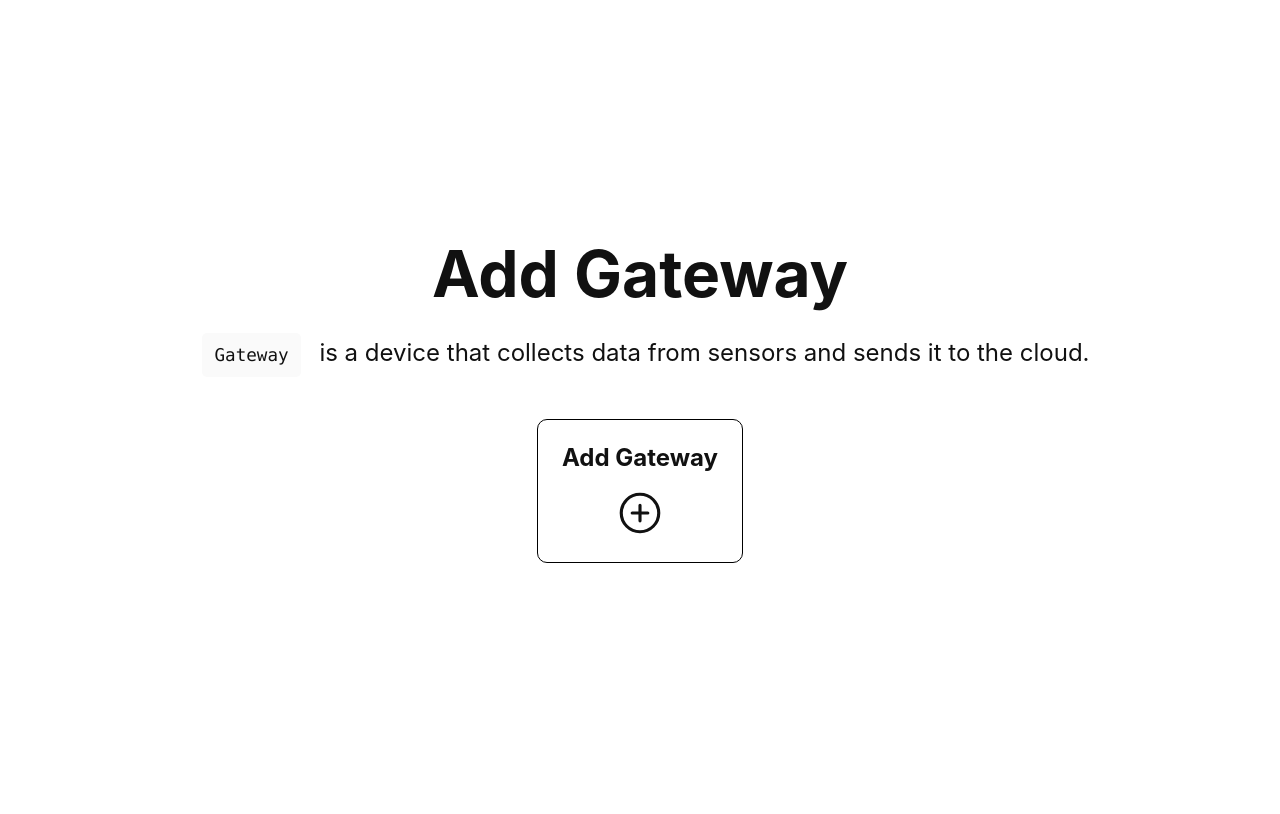
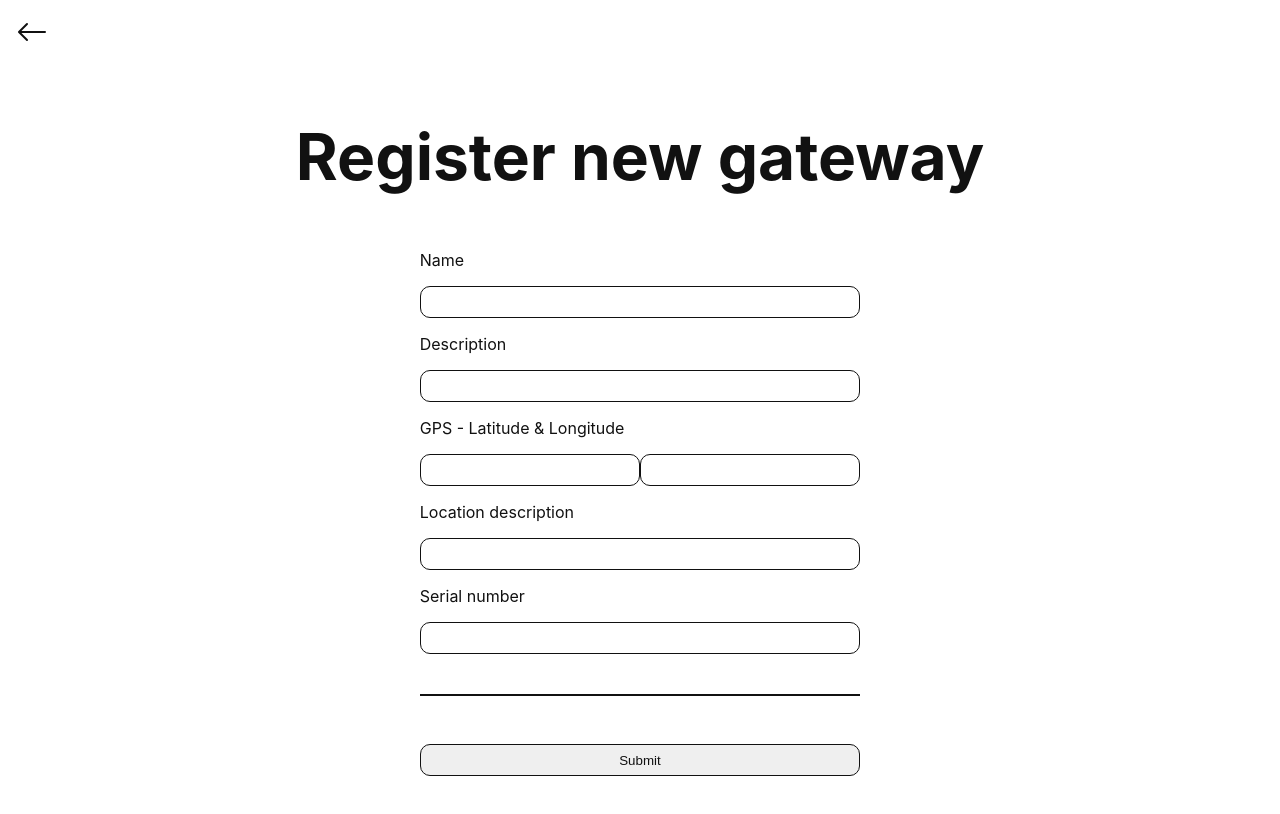
Before and after one commit to 1fc0nfig/meteopoint, a Next.js app: page /add-gateway in a window 1280 px wide. Shown: the top 814 px of the page. Built offline with nearby package versions, Linux system fonts and the light colour scheme.

Commit message:
gateway form added, toasts, goe, etc.

```diff
--- a/components/cards.tsx
+++ b/components/cards.tsx
@@ -14,6 +14,8 @@ const FlexContainer = styled.div`
   margin-top: 1.5rem;
 
   height: min-content;
+
+  aspect-ratio: 1/1;
 
   @media (max-width: 600px) {
     margin-top: 1.5rem;
@@ -34,6 +36,7 @@ const Card = styled(Link)`
   transition: all 0.15s ease-in-out;
 
   width: 100%;
+  height: 100%;
 
   &:hover,
   :focus,
--- /dev/null
+++ b/components/gatewayform.tsx
@@ -0,0 +1,204 @@
+// Gateway form
+//
+// Path: components/gatewayform.tsx
+// Compare this snippet from pages/index.tsx:
+
+import Head from "next/head";
+import {
+  Container,
+  Main,
+  CardGrid,
+  Title,
+  Description,
+  CodeTag,
+} from "../components/sharedstyles";
+import { Gateway, Location } from "../pages/index";
+import styled from "styled-components";
+import { useEffect, useState } from "react";
+import { toast } from "react-toastify";
+
+const Form = styled.form`
+  display: flex;
+  flex-direction: column;
+  align-items: center;
+  justify-content: center;
+
+  width: 80%;
+  margin: 3rem auto;
+`;
+
+const Input = styled.input`
+  width: 100%;
+  height: 2rem;
+  margin: 0.5rem 0;
+  padding: 0.5rem;
+  border: 1px solid ${({ theme }) => theme.colors.border};
+  border-radius: 10px;
+`;
+
+const Row = styled.div`
+  display: flex;
+  flex-direction: row;
+  align-items: center;
+  justify-content: space-between;
+  width: 100%;
+`;
+
+const Column = styled.div`
+  display: flex;
+  flex-direction: column;
+  justify-content: center;
+  width: 80%;
+`;
+
+const Label = styled.label`
+  margin: 0.5rem 0;
+`;
+
+const Button = styled.button`
+  width: 100%;
+  height: 2rem;
+  margin: 1rem 0;
+  padding: 0.5rem;
+  border: 1px solid ${({ theme }) => theme.colors.primary};
+  border-radius: 10px;
+  text-align: center;
+  color: ${({ theme }) => theme.colors.primary};
+
+  transition: all 0.15s ease-in-out;
+
+  &:hover,
+  :focus,
+  :active {
+    cursor: pointer;
+    color: ${({ theme }) => theme.colors.secondary};
+    border-color: ${({ theme }) => theme.colors.secondary};
+    transform: scale(1.1);
+  }
+`;
+
+const Divider = styled.hr`
+  width: 100%;
+  margin: 2rem 0;
+  border: 1px solid ${({ theme }) => theme.colors.border};
+`;
+
+export interface GatewayFormProps {
+  gateway?: Gateway;
+  onSubmit?: (e: React.FormEvent<HTMLFormElement>) => void;
+}
+
+const GatewayForm = (props: GatewayFormProps) => {
+  const [gateway, setGateway] = useState<Gateway | null>(props.gateway);
+  const [location, setLocation] = useState<Location | null>(null);
+
+  // Permission prompt will be displayed to the user
+  // You can show a location permission request to the user
+  // and handle the result accordingly
+  const handlePermission = () => {
+    navigator.permissions
+      .query({ name: "geolocation" })
+      .then(function (result) {
+        if (result.state === "granted") {
+          // User has granted permission
+          toast.success("Location permission granted.");
+          navigator.geolocation.getCurrentPosition((position) => {
+            setLocation({
+              coordinates: [
+                position.coords.latitude,
+                position.coords.longitude,
+              ],
+              description: "Current location",
+              type: "Point",
+            });
+          });
+        } else if (result.state === "denied") {
+          // User has denied permission
+          toast.error(
+            "Location permission denied. You can consent again in browser settings."
+          );
+        }
+      });
+  };
+
+  useEffect(() => {
+    if ("geolocation" in navigator) {
+      navigator.permissions
+        .query({ name: "geolocation" })
+        .then(function (result) {
+          console.log(result);
+          if (result.state === "granted") {
+            // Permission has already been granted
+            toast.info("Using current location.");
+            navigator.geolocation.getCurrentPosition((position) => {
+              setLocation({
+                coordinates: [
+                  position.coords.latitude,
+                  position.coords.longitude,
+                ],
+                description: "Current location",
+                type: "Point",
+              });
+            });
+          } else if (result.state === "prompt") {
+            // Wait for user input to consent
+            handlePermission();
+          } else if (result.state === "denied") {
+            // Permission has been denied
+            toast.error(
+              "Location permission denied. You can consent again in browser settings."
+            );
+          }
+        });
+    } else {
+      // Geolocation is not supported by the browser
+      // Handle the lack of support accordingly
+      toast.error("Geolocation is not supported by your browser.");
+    }
+  }, []);
+
+  return (
+    <>
+      <Form onSubmit={(e) => props.onSubmit(e)}>
+        <Column>
+          <Label htmlFor="name">Name</Label>
+          <Input type="text" id="name" name="name" />
+          <Label htmlFor="serial">Description</Label>
+          <Input type="text" id="serial" name="description" />
+          <Label>GPS - Latitude & Longitude</Label>
+          <Row>
+            <Input
+              type="number"
+              id="latitude"
+              name="latitude"
+              value={location !== null ? location.coordinates[1] : ""}
+            />
+            <Input
+              type="number"
+              id="longitude"
+              name="longitude"
+              value={location !== null ? location.coordinates[0] : ""}
+            />
+            {/* <Button onClick={handlePermission}>
+              Request Location Permission
+            </Button> */}
+          </Row>
+          <Label htmlFor="location">Location description</Label>
+          <Input
+            type="text"
+            id="location"
+            name="location"
+            value={location !== null ? location.description : ""}
+          />
+
+          <Label htmlFor="gmid">Serial number</Label>
+          <Input type="text" id="gmid" name="gmid" />
+          <Divider />
+          <Button type="submit">Submit</Button>
+        </Column>
+      </Form>
+    </>
+  );
+};
+
+export default GatewayForm;
--- a/components/globalstyles.tsx
+++ b/components/globalstyles.tsx
@@ -5,7 +5,7 @@ const GlobalStyle = createGlobalStyle`
   body {
     color: ${({ theme }) => theme.colors.primary};
     padding: 0;
-    margin: 0;
+    margin: 0 2rem;
     font-family: -apple-system, BlinkMacSystemFont, Segoe UI, Roboto, Oxygen,
       Ubuntu, Cantarell, Fira Sans, Droid Sans, Helvetica Neue, sans-serif;
   }
--- a/components/sharedstyles.tsx
+++ b/components/sharedstyles.tsx
@@ -2,9 +2,10 @@ import styled from "styled-components";
 
 const Container = styled.div`
   padding: 0 0.5rem;
+  margin-top: 2.5rem;
   display: flex;
   flex-flow: column nowrap;
-  justify-content: center;
+  justify-content: flex-start;
   align-items: center;
   height: 100vh;
   min-height: 100vh;
@@ -15,34 +16,42 @@ const Main = styled.main`
   flex: 1;
   display: flex;
   flex-flow: column nowrap;
-  justify-content: center;
+  justify-content: flex-start;
   align-items: center;
   align-content: center;
 `
 
 const CardGrid = styled.div`
-  padding: 5rem 0;
+  margin: 5rem 0;
   flex: 1;
   display: grid;
-  grid-template-columns: 1fr 1fr;
+  grid-template-columns: 1fr 1fr 1fr 1fr;
   gap: 1rem 1rem;
   grid-template-areas: "left right";
   justify-items: stretch;
   align-items: stretch;
   align-content: center;
 
+  @media (max-width: ${({ theme }) => theme.breakpoints.lg}) {
+    grid-template-columns: 1fr 1fr 1fr;
+  }
+
   @media (max-width: ${({ theme }) => theme.breakpoints.md}) {
-    padding: 3rem 0;
+    grid-template-columns: 1fr 1fr;
+    grid-template-areas: "left" "right";
   }
 
   @media (max-width: ${({ theme }) => theme.breakpoints.sm}) {
-    padding: 1.5rem 0;
+    grid-template-columns: 2fr;
+    grid-area: center;
   }
 
   @media (max-width: ${({ theme }) => theme.breakpoints.xs}) {
-    padding: 1rem 0;
+    grid-template-columns: 2fr;
+    grid-area: center;
   }
 `;
+
 
 const Title = styled.h1`
   margin: 0;
--- a/package.json
+++ b/package.json
@@ -11,6 +11,7 @@
     "react-datetime-picker": "^5.2.0",
     "react-dom": "^18.2.0",
     "react-icons": "^4.8.0",
+    "react-toastify": "^9.1.3",
     "recharts": "^2.6.2",
     "styled-components": "^5.3.5"
   },
--- a/pages/_app.tsx
+++ b/pages/_app.tsx
@@ -1,6 +1,8 @@
 import type { AppProps } from 'next/app'
 import { ThemeProvider, DefaultTheme } from 'styled-components'
 import GlobalStyle from '../components/globalstyles'
+import { ToastContainer } from 'react-toastify';
+import 'react-toastify/dist/ReactToastify.css';
 
 // Default theme properties defined in styled.d.ts
 const theme: DefaultTheme = {
@@ -25,6 +27,7 @@ export default function App({ Component, pageProps }: AppProps) {
       <ThemeProvider theme={theme}>
         <GlobalStyle />
         <Component {...pageProps} />
+        <ToastContainer />
       </ThemeProvider>
     </>
   )
--- a/pages/add-gateway.tsx
+++ b/pages/add-gateway.tsx
@@ -1,28 +1,61 @@
-import Head from 'next/head'
-import {
-  Container,
-  Main,
-  Title,
-  Description,
-  CodeTag,
-} from '../components/sharedstyles'
-import Cards from '../components/cards'
-import { useEffect } from 'react';
+import Head from "next/head";
+import { Container, Main, Title } from "../components/sharedstyles";
+import GatewayForm from "../components/gatewayform";
+import Navbar from "../components/navbar";
+import { toast } from "react-toastify";
 
-export default function AddGateway(){
+export default function AddGateway() {
+  const submitHandler = async (e: React.FormEvent<HTMLFormElement>) => {
+    e.preventDefault();
+    const formData = new FormData(e.currentTarget);
+
+    const newGateway = {
+      gmid: formData.get("gmid"),
+      name: formData.get("name"),
+      description: formData.get("description"),
+      location: {
+        coordinates: [formData.get("longitude"), formData.get("latitude")],
+        description: formData.get("location"),
+      },
+    };
+
+    try {
+      const response = await fetch("http://localhost:3000/api/gateway", {
+        method: "POST",
+        headers: {
+          "Content-Type": "application/json",
+        },
+        body: JSON.stringify(newGateway),
+      });
+
+      switch (response.status) {
+        case 201:
+          toast.success("Gateway created successfully");
+          break;
+        case 400:
+          throw new Error("Bad request");
+        default:
+          throw new Error("Something went wrong");
+      }
+    } catch (error) {
+      console.error(error);
+      toast.error(error.message);
+    }
+  };
+
   return (
+    <>
+    <Navbar />
       <Container>
         <Head>
           <title>Add Gateway</title>
           <link rel="icon" href="/favicon.ico" />
         </Head>
         <Main>
-        <Title>Add Gateway</Title>
-        <Description>
-          <CodeTag>Gateway</CodeTag> is a device that collects data from sensors and sends it to the cloud.
-        </Description>
-        <Cards gateway={null} />
+          <Title>Register new gateway</Title>
+          <GatewayForm onSubmit={submitHandler} />
         </Main>
       </Container>
-  )
+    </>
+  );
 }
--- a/pages/index.tsx
+++ b/pages/index.tsx
@@ -10,7 +10,7 @@ import {
 import Cards from '../components/cards'
 import { useEffect } from 'react';
 
-interface Location {
+export interface Location {
   coordinates: [number, number];
   description: string;
   type: string;
@@ -32,7 +32,7 @@ export interface Gateway {
   location: Location;
 }
 
-interface GatewayResponse {
+export interface GatewayResponse {
   status: string;
   message: string;
   data: {
```
Also changed, not shown: pages/gateway/[id].tsx (+8 -14 lines), 1 other file (tests, documents, lock files or other folders). Lines whose indentation alone changed are shown as unchanged.
